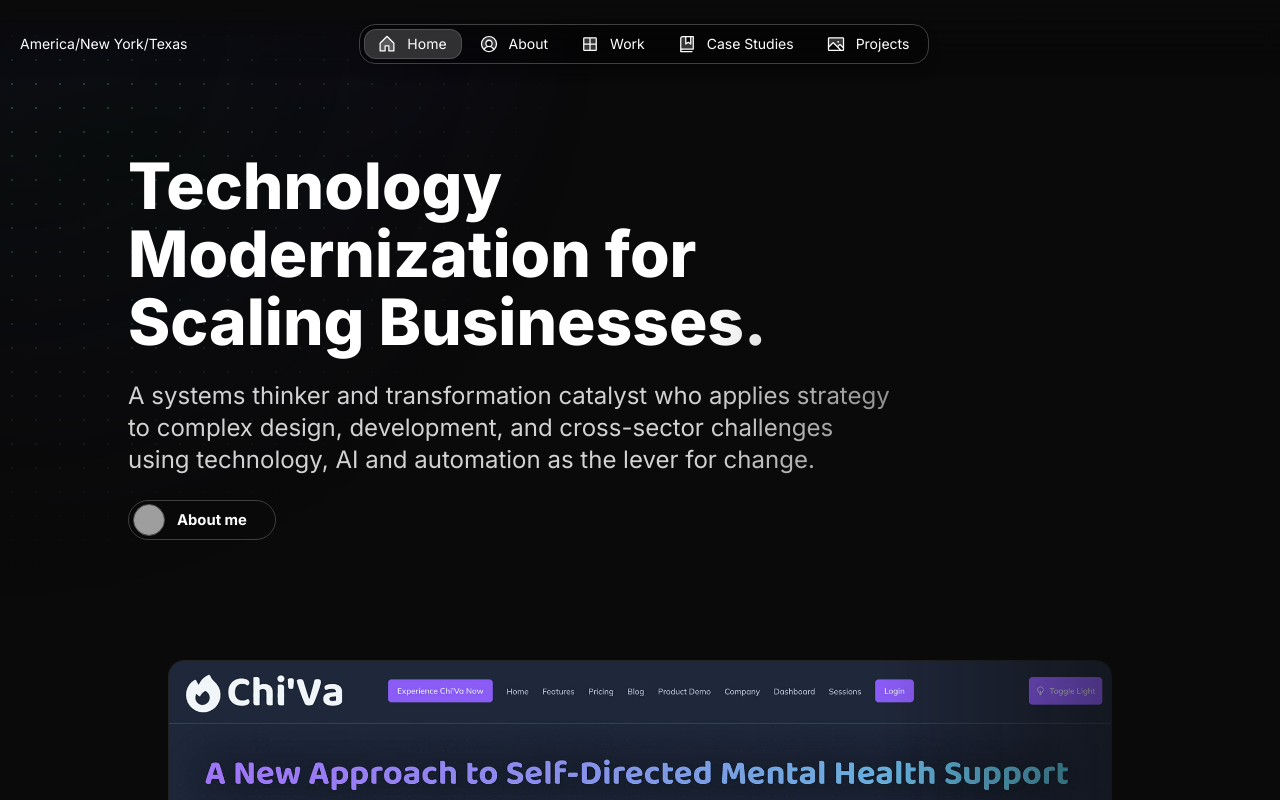
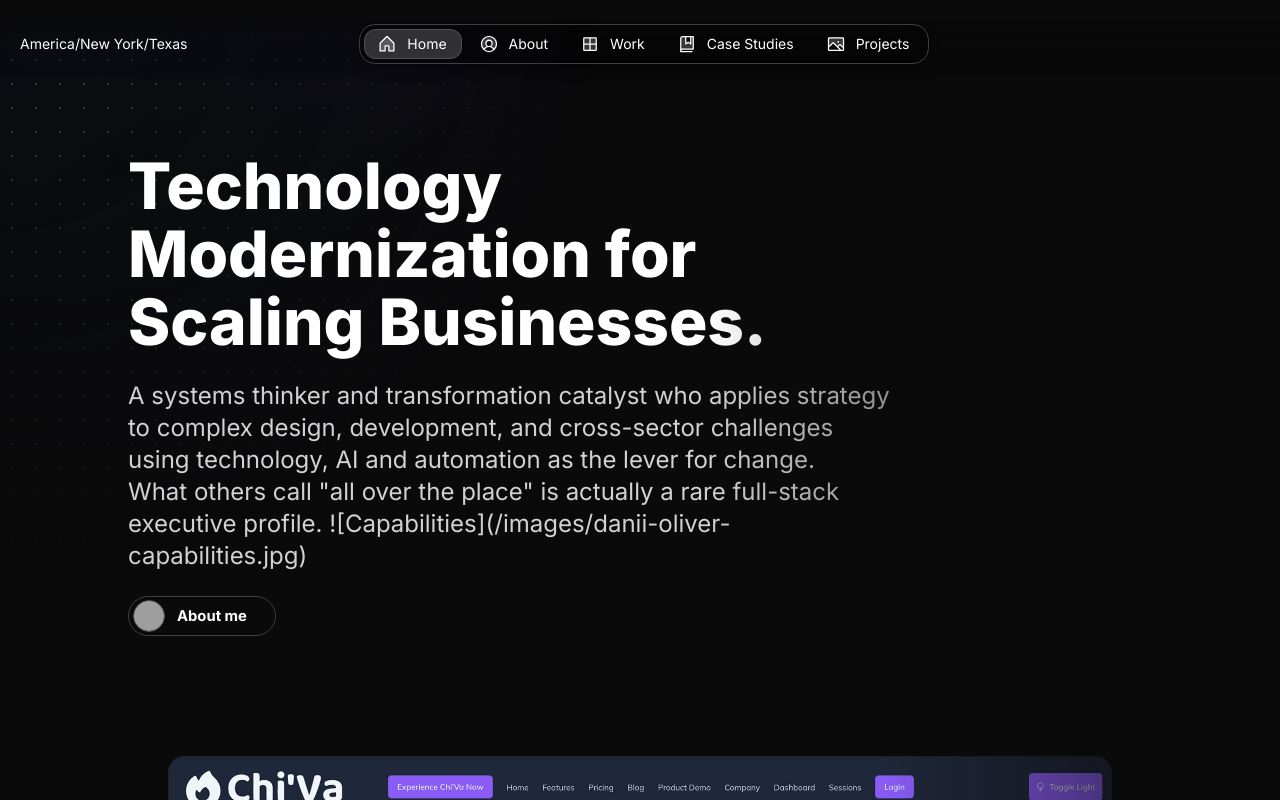
Before and after one commit to CogSciOliver/danii-oliver-portfolio-2025, a Next.js app: page /en in a window 1280 px wide. Shown: the top 800 px of the page. Built offline with nearby package versions, Linux system fonts and the light colour scheme; grey boxes are pictures that could not be loaded.

Commit message:
added image

```diff
--- a/src/app/resources/content.js
+++ b/src/app/resources/content.js
@@ -56,8 +56,13 @@ const home = {
 	headline: <>Technology Modernization for Scaling Businesses.</>,
 	subline: (
 		<>
-			A systems thinker and transformation catalyst who applies strategy to complex design,
-			development, and cross-sector challenges using technology, AI and automation as the lever for change.
+			A systems thinker and transformation catalyst who applies strategy
+			to complex design, development, and cross-sector challenges using
+			technology, AI and automation as the lever for change.
+			<br />
+			What others call "all over the place" is actually a rare full-stack
+			executive profile.
+			![Capabilities](/images/danii-oliver-capabilities.jpg)
 		</>
 	),
 };
```
Also changed, not shown: public/images/danii-oliver-capabilities.jpg (added).
